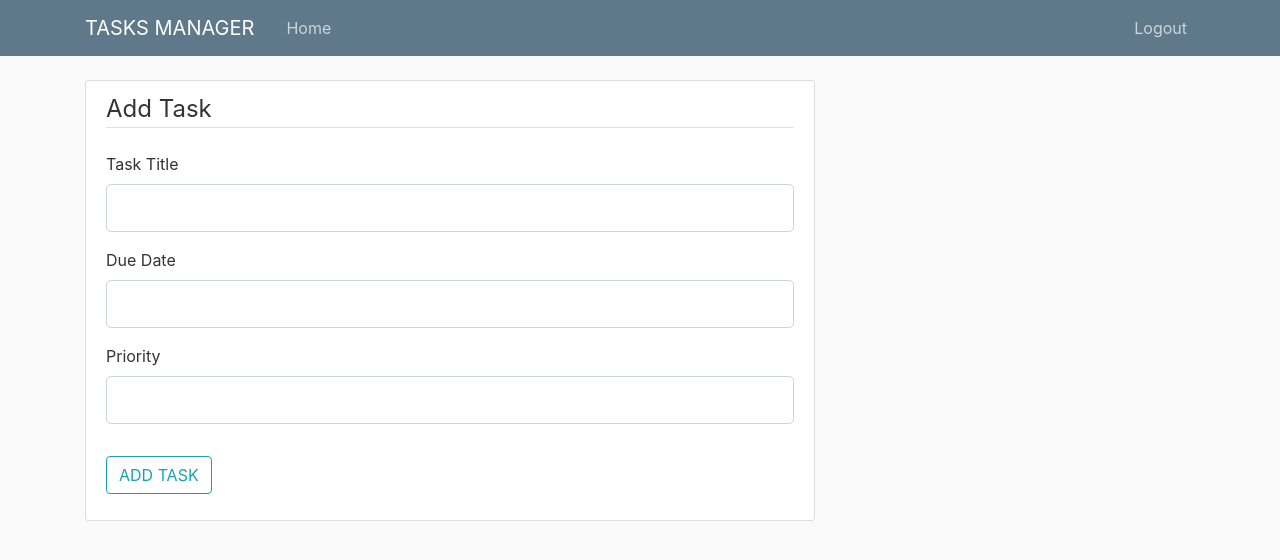
After one commit to motokd/CS361, a Flask app: page /addtask in a window 1280 px wide. The commit adds this page. Shown: the top 560 px of the page. Run offline with Flask 2, Linux system fonts and the light colour scheme; some libraries are stand-ins or nearby versions.

Commit message:
Add files via upload
proposed edits

```diff
--- a/app.py
+++ b/app.py
@@ -1,15 +1,23 @@
 from flask import Flask, render_template, url_for, flash, redirect
-from forms import Registration, Login
+from forms import Registration, Login, AddTask
 
 app = Flask(__name__)
 app.config['SECRET_KEY'] = '5791628bb0b13ce0c676dfde280ba245dgfbasfhgha'
 
-posts = [
+tasks = [
     {
         'title': 'Task 1',
         'content': 'details of task content would go here....',
         'priority': 'low',
-        'date_posted' : '10/27/2021'
+        'date_posted': '10/27/2021'
+    }
+
+]
+
+users = [
+    {
+        'username': 'david',
+        'password': 'password'
     }
 
 ]
@@ -18,7 +26,7 @@ posts = [
 @app.route("/")
 @app.route("/home")
 def home():
-    return render_template('home.html', posts=posts)
+    return render_template('home.html', tasks=tasks)
 
 
 @app.route("/about")
@@ -39,16 +47,21 @@ def register():
 def login():
     form = Login()
     if form.validate_on_submit():
-        if form.username.data == 'test' and form.password.data == 'password':
+        if form.username.data == 'david' and form.password.data == 'password':
             flash('You have been logged in!', 'success')
             return redirect(url_for('home'))
         else:
             flash('Login Unsuccessful. Please check username and password', 'danger')
     return render_template('login.html', title='Login', form=form)
 
-@app.route("/new-task", methods=['GET', 'POST'])
-def addtask():
+
+@app.route("/addtask", methods=['GET', 'POST'])
+def add():
     form = AddTask()
+    if form.validate_on_submit():
+        flash(f'Task Added Successfully', 'success')
+        return redirect(url_for('login'))
+    return render_template('addtask.html', title='Add Task', form=form)
 
 
 if __name__ == '__main__':
--- a/forms.py
+++ b/forms.py
@@ -1,5 +1,5 @@
 from flask_wtf import FlaskForm
-from wtforms import StringField, PasswordField, SubmitField, BooleanField
+from wtforms import StringField, PasswordField, SubmitField, BooleanField, DateTimeField, SelectField
 from wtforms.validators import DataRequired, Length
 
 
@@ -17,3 +17,6 @@ class Login(FlaskForm):
 
 class AddTask(FlaskForm):
     add_task = StringField('Task Title')
+    date = DateTimeField('Due Date')
+    priority = SelectField('Priority', coerce=str, choices=[('HIGH'), ('medium'), ('low')])
+    submit = SubmitField('ADD TASK')
--- /dev/null
+++ b/templates/addtask.html
@@ -0,0 +1,72 @@
+{% extends "layout.html" %}
+{% block content %}
+    <header class="site-header">
+      <nav class="navbar navbar-expand-md navbar-dark bg-steel fixed-top">
+        <div class="container">
+          <a class="navbar-brand mr-4" href="/">TASKS MANAGER</a>
+          <button class="navbar-toggler" type="button" data-toggle="collapse" data-target="#navbarToggle" aria-controls="navbarToggle" aria-expanded="false" aria-label="Toggle navigation">
+            <span class="navbar-toggler-icon"></span>
+          </button>
+          <div class="collapse navbar-collapse" id="navbarToggle">
+            <div class="navbar-nav mr-auto">
+              <a class="nav-item nav-link" href="{{ url_for('home') }}">Home</a>
+            </div>
+            <!-- Navbar Right Side -->
+            <div class="navbar-nav">
+              <a class="nav-item nav-link" href="{{ url_for('login') }}">Logout</a>
+            </div>
+          </div>
+        </div>
+      </nav>
+    </header>
+    <div class="content-section">
+        <form method="POST" action="">
+            {{ form.hidden_tag() }}
+            <fieldset class="form-group">
+                <legend class="border-bottom mb-4">Add Task</legend>
+                <div class="form-group">
+                    {{ form.add_task.label(class="form-control-label") }}
+                    {% if form.add_task.errors %}
+                        {{ form.add_task(class="form-control form-control-lg is-invalid") }}
+                        <div class="invalid-feedback">
+                            {% for error in form.add_task.errors %}
+                                <span>{{ error }}</span>
+                            {% endfor %}
+                        </div>
+                    {% else %}
+                        {{ form.date(class="form-control form-control-lg") }}
+                    {% endif %}
+                </div>
+                <div class="form-group">
+                    {{ form.date.label(class="form-control-label") }}
+                    {% if form.date.errors %}
+                        {{ form.date(class="form-control form-control-lg is-invalid") }}
+                        <div class="invalid-feedback">
+                            {% for error in form.date.errors %}
+                                <span>{{ error }}</span>
+                            {% endfor %}
+                        </div>
+                    {% else %}
+                        {{ form.date(class="form-control form-control-lg") }}
+                    {% endif %}
+                </div>
+                <div class="form-group">
+                    {{ form.priority.label(class="form-control-label") }}
+                    {% if form.priority.errors %}
+                        {{ form.priority(class="form-control form-control-lg is-invalid") }}
+                        <div class="invalid-feedback">
+                            {% for error in form.priority.errors %}
+                                <span>{{ error }}</span>
+                            {% endfor %}
+                        </div>
+                    {% else %}
+                        {{ form.date(class="form-control form-control-lg") }}
+                    {% endif %}
+                </div>
+            </fieldset>
+            <div class="form-group">
+                {{ form.submit(class="btn btn-outline-info") }}
+            </div>
+        </form>
+    </div>
+{% endblock content %}
--- a/templates/layout.html
+++ b/templates/layout.html
@@ -11,9 +11,9 @@
     <link rel="stylesheet" type="text/css" href="{{ url_for('static', filename='main.css') }}">
 
     {% if title %}
-        <title>Flask Blog - {{ title }}</title>
+        <title>My Online Planner - {{ title }}</title>
     {% else %}
-        <title>Flask Blog</title>
+        <title>My Online Planner</title>
     {% endif %}
 </head>
 <body>
@@ -31,20 +31,6 @@
           {% endwith %}
           {% block content %}{% endblock %}
         </div>
-        <div class="col-md-4">
-          <div class="content-section">
-            <h3>Our Sidebar</h3>
-            <p class='text-muted'>You can put any information here you'd like.
-              <ul class="list-group">
-                <li class="list-group-item list-group-item-light">Latest Posts</li>
-                <li class="list-group-item list-group-item-light">Announcements</li>
-                <li class="list-group-item list-group-item-light">Calendars</li>
-                <li class="list-group-item list-group-item-light">etc</li>
-              </ul>
-            </p>
-          </div>
-        </div>
-      </div>
     </main>
 
 
```
Also changed, not shown: templates/home.html (+21 -13 lines), templates/login.html (+0 -7 lines).
